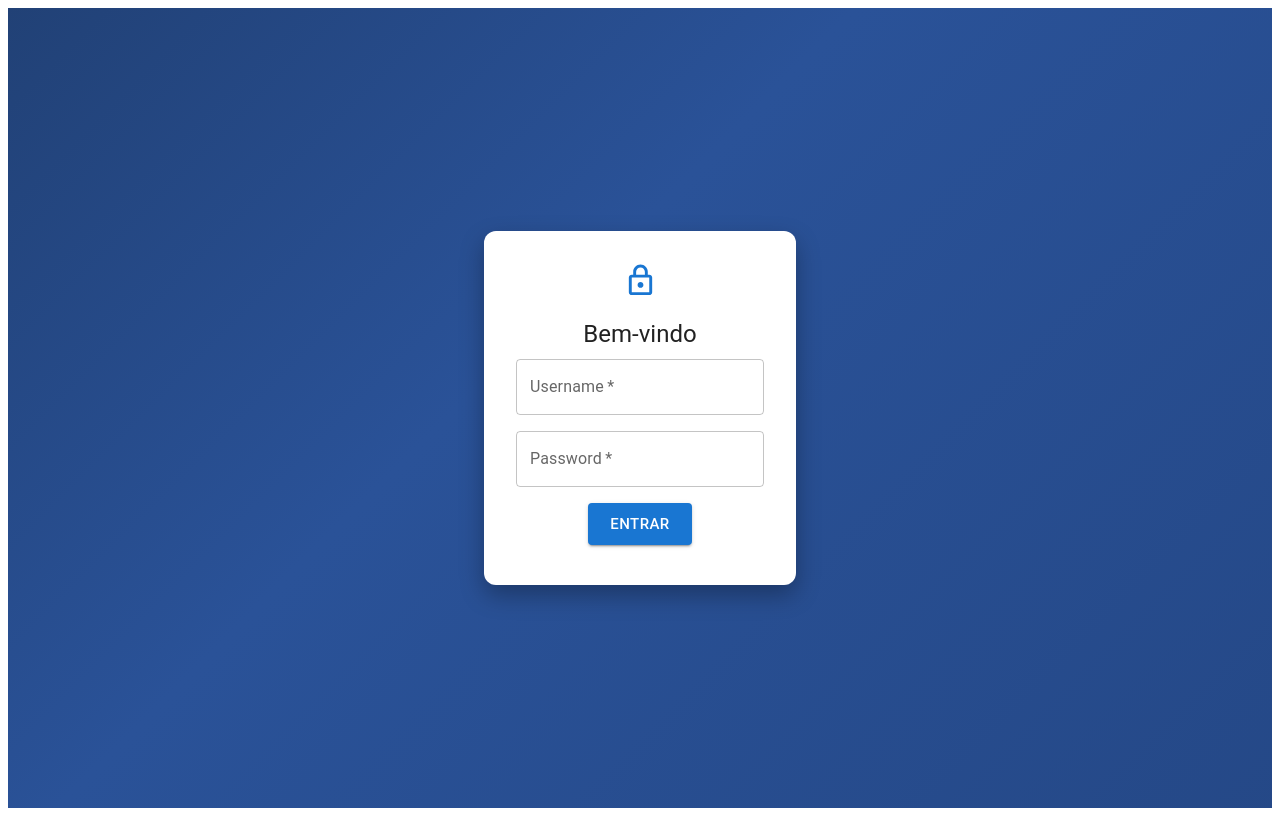
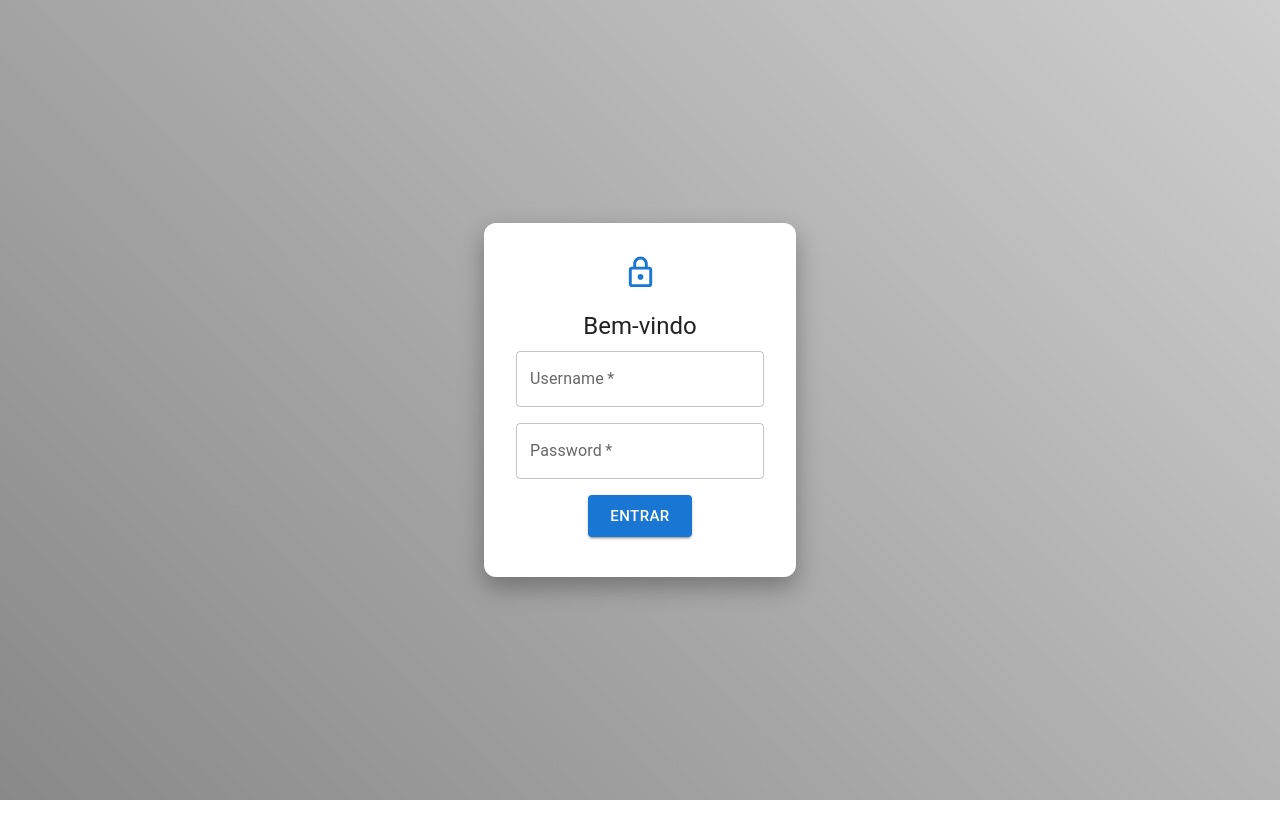
Before and after one commit to Araujoatleta/PlataformaInvest, a React (Create React App) app in the folder frontend/: page / in a window 1280 px wide. Built offline with nearby package versions, Linux system fonts and the light colour scheme.

Commit message:
Atualizado3

```diff
--- a/frontend/src/components/Login.css
+++ b/frontend/src/components/Login.css
@@ -1,15 +1,20 @@
-/* Fundo com gradiente animado */
 .login-background {
-  background: linear-gradient(-45deg, #1e3c72, #2a5298, #0d1b2a, #4b6cb7);
+  background: linear-gradient(45deg, #000000, #333333, #777777, #bcbcbc, #ffffff);
   background-size: 400% 400%;
-  animation: gradientBG 10s ease infinite;
+  animation: gradientAnimation 10s ease infinite;
   height: 100vh;
+  width: 100vw;
+  margin: 0;
+  padding: 0;
   display: flex;
   justify-content: center;
   align-items: center;
+  position: absolute;
+  top: 0;
+  left: 0;
 }
 
-@keyframes gradientBG {
+@keyframes gradientAnimation {
   0% {
     background-position: 0% 50%;
   }
@@ -20,7 +25,6 @@
     background-position: 0% 50%;
   }
 }
-
 /* Animações suaves */
 .MuiTextField-root {
   transition: all 0.3s ease;
```
Also changed, not shown: 1 other file (tests, documents, lock files or other folders).
